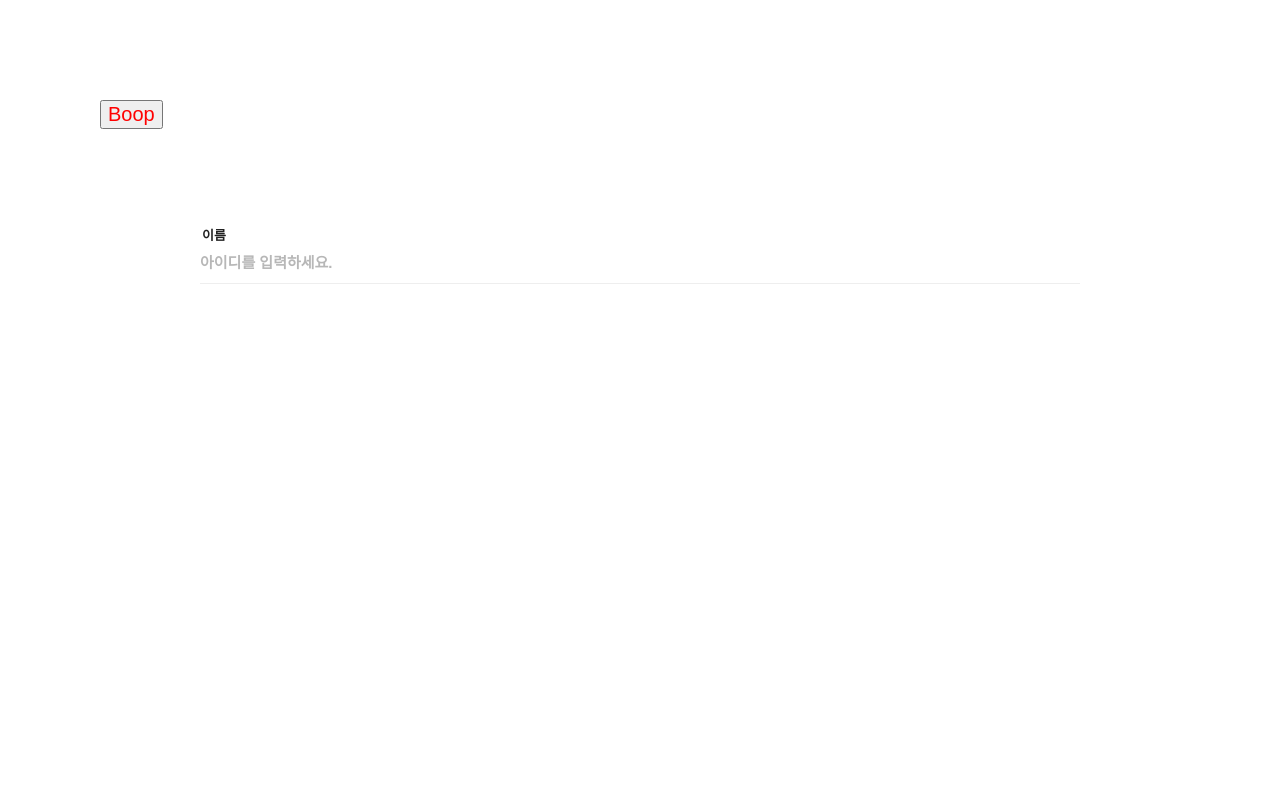
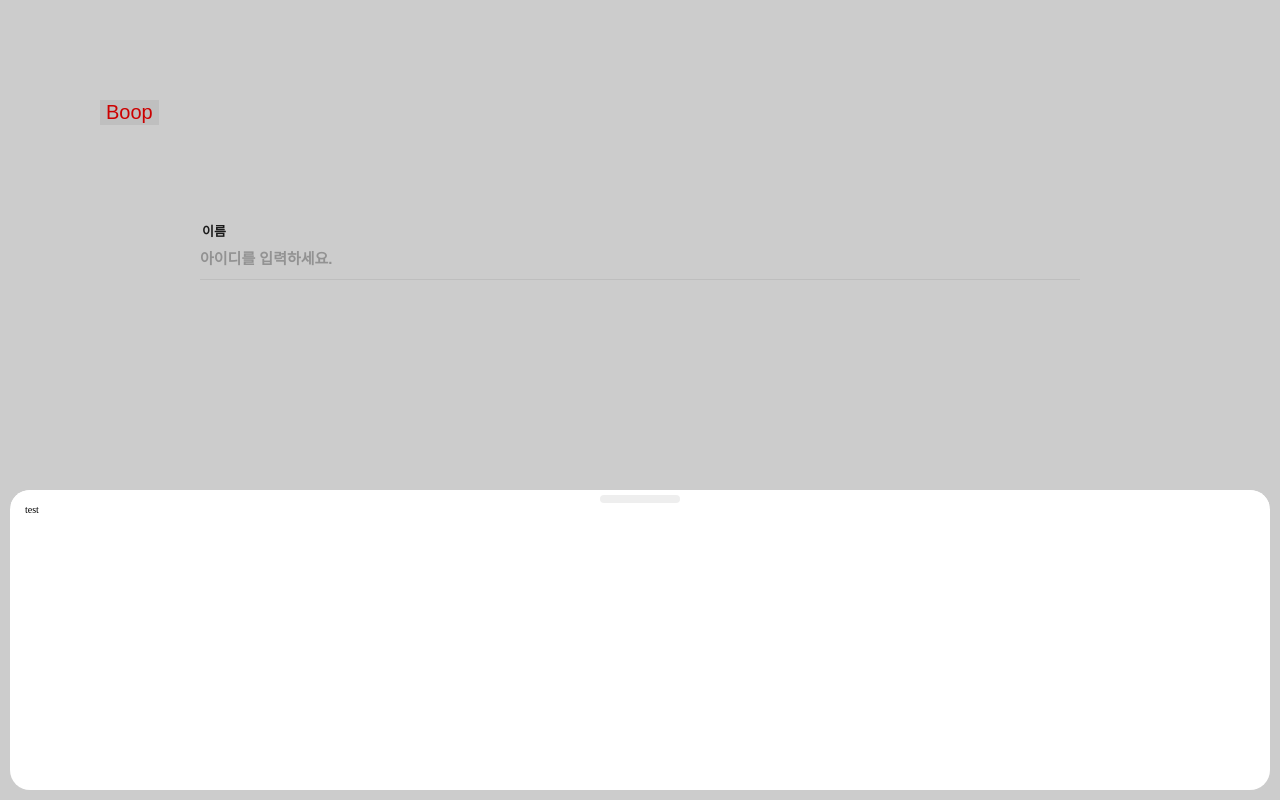
Before and after one commit to SangMinL96/superfit-monorepo, a Next.js app in the folder apps/mweb/: page /profile in a window 1280 px wide. Built offline with nearby package versions, Linux system fonts and the light colour scheme.

Commit message:
🚀 bottomsheet개발

```diff
--- a/apps/mweb/src/pages/_document.tsx
+++ b/apps/mweb/src/pages/_document.tsx
@@ -7,6 +7,7 @@ export default function Document() {
       <body>
         <Main />
         <NextScript />
+        <div id="potal-modal"></div>
       </body>
     </Html>
   );
--- a/apps/mweb/src/pages/profile/index.tsx
+++ b/apps/mweb/src/pages/profile/index.tsx
@@ -1,8 +1,10 @@
+import BottomSheet from '@mee-monorepo/design/BottomSheet';
 import { Button } from '@mee-monorepo/design/button';
 import Input from '@mee-monorepo/design/Input';
-import React from 'react';
+import React, { useState } from 'react';
 
 function ProfileIndex() {
+  const [open, setOpen] = useState(true);
   return (
     <div style={{ padding: 100 }}>
       <Button />
@@ -16,6 +18,9 @@ function ProfileIndex() {
           placeholder={{ text: '아이디를 입력하세요.' }}
         />
       </div>
+      <BottomSheet open={open} onClose={() => setOpen(false)}>
+        <div>test</div>
+      </BottomSheet>
     </div>
   );
 }
--- a/apps/mweb/src/styles/globals.css
+++ b/apps/mweb/src/styles/globals.css
@@ -145,3 +145,7 @@ input {
   outline: none;
   border: none;
 }
+button {
+  border: none;
+  outline: none;
+}
--- /dev/null
+++ b/packages/design/src/components/bottomSheet/BottomSheet.module.scss
@@ -0,0 +1,52 @@
+.wrap {
+  display: flex;
+  justify-content: center;
+  position: fixed;
+  top: 0;
+  left: 0;
+  width: 100%;
+  height: 100vh;
+  max-height: 100vh;
+  border: none;
+}
+.background {
+  z-index: 1000;
+  position: absolute;
+  top: 0;
+  left: 0;
+  width: 100%;
+  height: 100%;
+  background-color: rgba(0, 0, 0, 0.2);
+}
+.sheet_wrap {
+  overflow: hidden;
+  padding: 15px;
+  z-index: 1010;
+  position: absolute;
+  left: 50%;
+  transform: translate(-50%, 0);
+  border-radius: 20px;
+  bottom: 10px;
+  width: calc(100% - 20px);
+  min-height: 300px;
+  background-color: #fff;
+}
+.close_bar {
+  position: absolute;
+  width: 100%;
+  top: 0;
+  left: 0;
+  height: 15px;
+  background-color: #fff;
+  &::after {
+    content: '';
+    position: absolute;
+    top: 5px;
+    left: 50%;
+    transform: translateX(-50%);
+    width: 80px;
+    height: 8px;
+    border-radius: 8px;
+    background-color: var(--grey100);
+  }
+}
--- /dev/null
+++ b/packages/design/src/components/bottomSheet/BottomSheet.tsx
@@ -0,0 +1,77 @@
+import { clsx } from 'clsx';
+import React, { TouchEvent, useEffect, useRef, useState } from 'react';
+import { createPortal } from 'react-dom';
+import styles from './BottomSheet.module.scss';
+
+type Props = {
+  open: boolean;
+  setOpen?: () => void;
+  children: React.ReactNode;
+  onClose: () => void;
+};
+
+function BottomSheet({ open, onClose, children }: Props) {
+  const [hasMounted, setHasMounted] = useState(false);
+  useEffect(() => {
+    setHasMounted(true);
+  }, []);
+  const startY = useRef<number>(0);
+  const ref = useRef<HTMLDivElement>(null);
+  const onTouchStart = (ev: TouchEvent<HTMLButtonElement>) => {
+    const y = ev.targetTouches[0].pageY;
+    if (ref.current) {
+      ref.current.style.transition = 'none';
+    }
+    startY.current = y;
+  };
+  const onTouchEnd = (ev: TouchEvent<HTMLButtonElement>) => {
+    const y = ev.changedTouches[0].pageY;
+    if (!ref.current) return;
+    ref.current.style.transition = 'all 0.2s ease';
+    if (startY.current + 120 <= y) {
+      const closeY = y + 100;
+      ref.current.style.transform = `translate(-50%, ${closeY}px)`;
+      setTimeout(() => onClose(), 200);
+    } else {
+      ref.current.style.transform = `translate(-50%,${0}px)`;
+    }
+  };
+  const onTouchMove = (ev: TouchEvent<HTMLButtonElement>) => {
+    const y = ev.changedTouches[0].pageY;
+    if (ref && ref.current) {
+      if (startY.current <= y) {
+        ref.current.style.transform = `translate(-50%,${y - startY.current}px)`;
+        ref.current.style.transition = 'none';
+      }
+    }
+  };
+  if (!hasMounted) return null;
+  const potalEl = document.getElementById('potal-modal') as HTMLDivElement;
+  return (
+    <>
+      {open &&
+        createPortal(
+          <div className={clsx(styles.wrap)}>
+            <button
+              className={clsx(styles.background)}
+              onTouchStart={onTouchStart}
+              onTouchMove={onTouchMove}
+              onTouchEnd={onTouchEnd}
+            />
+            <div className={clsx(styles.sheet_wrap)} ref={ref}>
+              <button
+                className={clsx(styles.close_bar)}
+                onTouchStart={onTouchStart}
+                onTouchMove={onTouchMove}
+                onTouchEnd={onTouchEnd}
+              />
+              {children}
+            </div>
+          </div>,
+          potalEl as Element | DocumentFragment,
+        )}
+    </>
+  );
+}
+
+export default BottomSheet;
--- a/packages/design/src/components/button/Button.tsx
+++ b/packages/design/src/components/button/Button.tsx
@@ -1,6 +1,7 @@
+import { clsx } from 'clsx';
 import { useState } from 'react';
 import styles from './Button.module.scss';
-import { clsx } from 'clsx';
+
 export const Button = () => {
   const [test, setTest] = useState('test');
   return (
```
Also changed, not shown: packages/design/package.json (+7 -4 lines), 1 other file (tests, documents, lock files or other folders).
